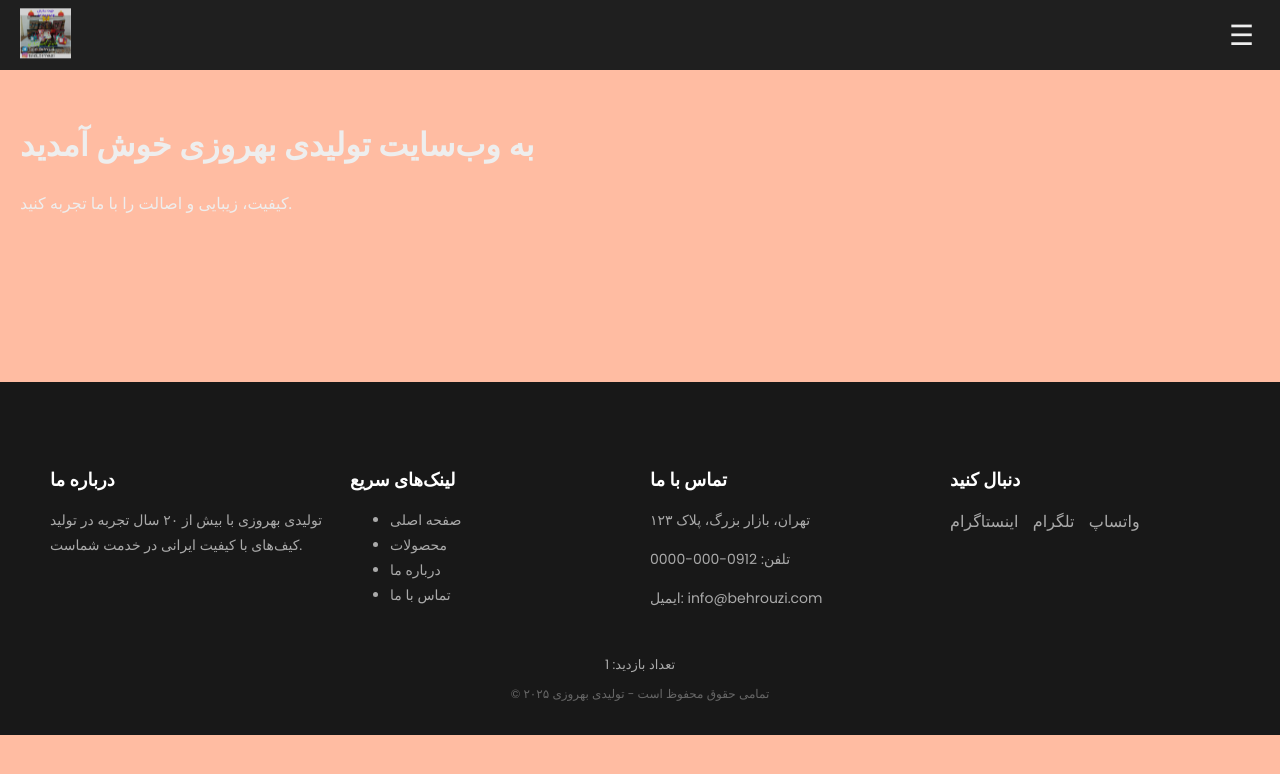
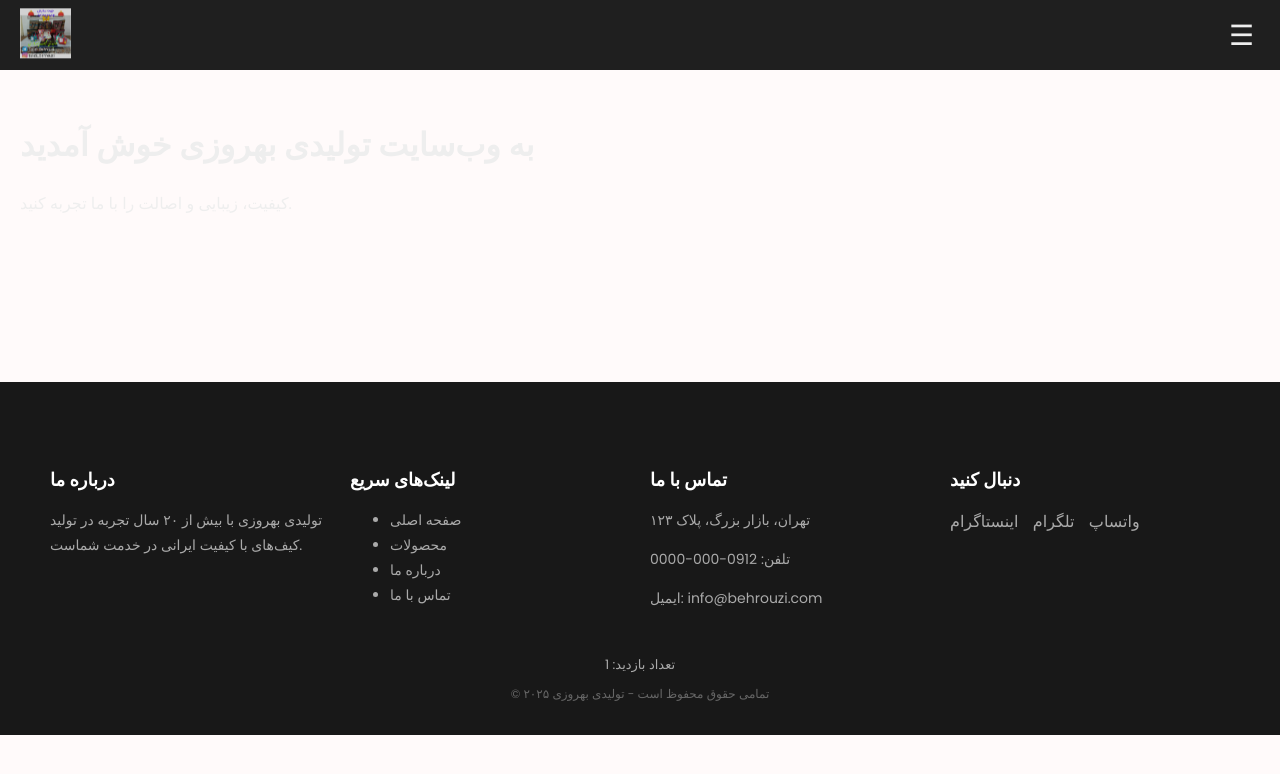
Before and after one commit to Mahdi-Behrouzi/tolidi_behrouzi, a PHP site: page / in a window 1280 px wide. Shown: the top 774 px of the page. Run offline with PHP 8.4, Linux system fonts and the light colour scheme.

Commit message:
Update style.css

```diff
--- a/style.css
+++ b/style.css
@@ -2,7 +2,7 @@
 body {
   margin: 0;
   font-family: 'Poppins', sans-serif;
-  background-color: #ffbca2;
+  background-color: #FFFAFA;
   color: #eee;
 }
 
```
